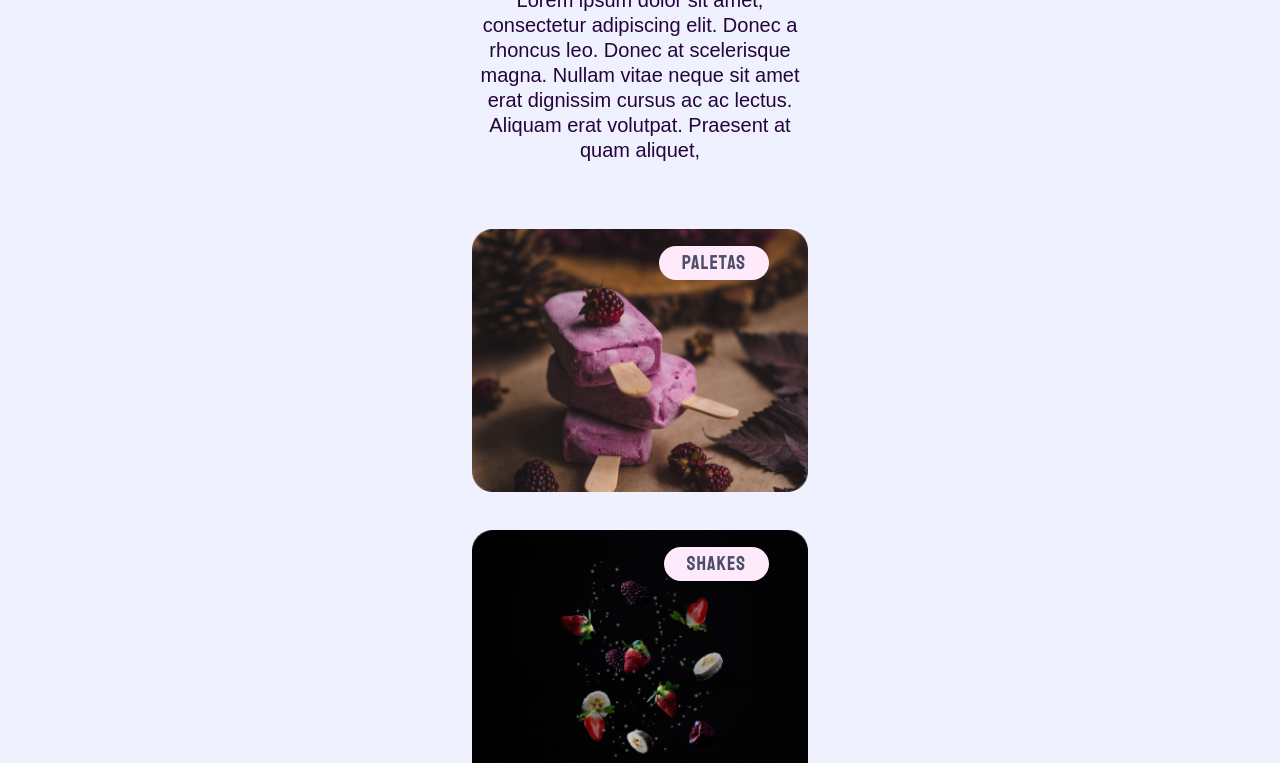
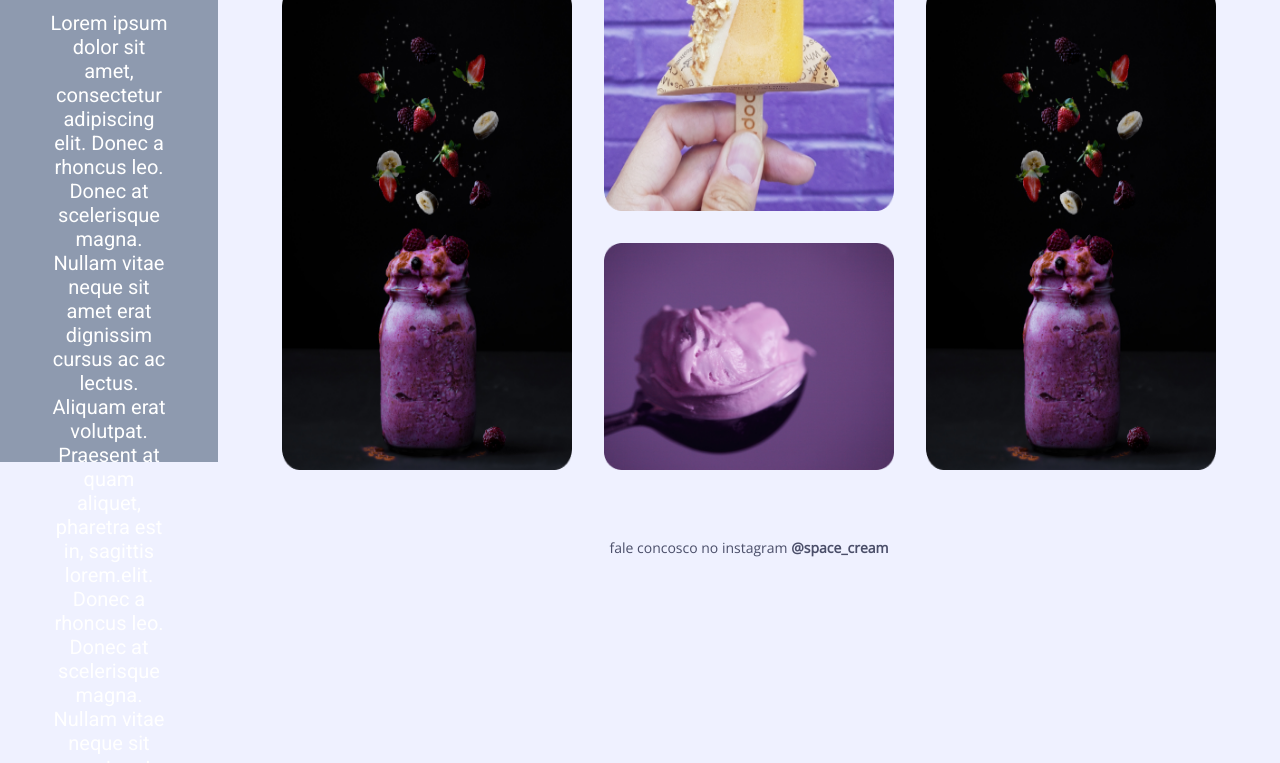
Before and after one commit to MoaraMiranda/rocketseat-HTML-CSS, a plain HTML site: page index.html in a window 1280 px wide. Shown: the part 338-1101 px from the top of the page. Drawn offline with nearby package versions, Linux system fonts and the light colour scheme; a web font is replaced by a local one.

Commit message:
Desktop layout added

```diff
--- a/index.html
+++ b/index.html
@@ -4,42 +4,73 @@
 <head>
   <meta charset="UTF-8">
   <meta name="viewport" content="width=device-width, initial-scale=1.0">
+
   <link rel="preconnect" href="https://fonts.googleapis.com">
   <link rel="preconnect" href="https://fonts.gstatic.com" crossorigin>
   <title>Space cream</title>
-  <link href="https://fonts.googleapis.com/css2?family=Palanquin&family=Staatliches&display=swap" rel="stylesheet">
+  <link
+    href="https://fonts.googleapis.com/css2?family=Open+Sans&family=Palanquin&family=Roboto&family=Staatliches&display=swap"
+    rel="stylesheet">
   <link rel="stylesheet" href="./style.css">
 </head>
 
 <body>
+  <div class="page">
     <header>
       <img src="images/logo 1.svg" alt="logo - sorvete em casquinha no meio de um circulo">
       <h1>SPACE CREAM</h1>
+      <p>Lorem ipsum dolor sit amet, consectetur adipiscing elit. Donec a rhoncus leo. Donec at scelerisque magna.
+        Nullam vitae
+        neque sit amet erat dignissim cursus ac ac lectus. Aliquam erat volutpat. Praesent at quam aliquet, pharetra est
+        in,
+        sagittis lorem.elit. Donec a rhoncus leo. Donec at scelerisque magna. Nullam vitae neque sit amet erat dignissim
+        cursus
+        ac ac lectus. Aliquam erat volutpat. Praesent at quam aliquet, pharetra est in, sagittis lorem.
+      </p>
     </header>
 
     <main>
-    <p>Lorem ipsum dolor sit amet, consectetur adipiscing elit. Donec a rhoncus leo. Donec at scelerisque magna. Nullam
+      <p>Lorem ipsum dolor sit amet, consectetur adipiscing elit. Donec a rhoncus leo. Donec at scelerisque magna.
+        Nullam
         vitae
         neque sit amet erat dignissim cursus ac ac lectus. Aliquam erat volutpat. Praesent at quam aliquet,
       </p>
-    <div class="card">
+      <div class="cards parent">
+        <div class="card div1">
           <img src="images/sorvete1.png" alt="3 Picolés de frutas vermelhas empilhados">
           <h2>Paletas</h2>
         </div>
-    <div class="card">
+
+        <div class="card div2">
           <img src="images/sorvete2.png" alt="Copo de vidro com milkshakes cor roxa e frutas variadas caindo no copo">
           <h2>Shakes</h2>
         </div>
-    <div class="card">
+
+        <div class="card div3">
           <img src="images/sorvete3.png" alt="Bopla de sorvete roxo em cima de uma colher">
           <h2>Massas</h2>
         </div>
-    <div class="card">
+
+        <div class="card div4">
           <img src="images/sorvete4.png" alt="Picolé bi-color sendo segurado pelo palito por uma mão">
           <h2>Picolés</h2>
         </div>
 
+        <div class="card div5">
+          <img src="images/sorvete1.png" alt="3 Picolés de frutas vermelhas empilhados">
+          <h2>Paletas</h2>
+        </div>
+
+        <div class="card div6">
+          <img src="images/sorvete2.png" alt="Copo de vidro com milkshakes cor roxa e frutas variadas caindo no copo">
+          <h2>Shakes</h2>
+        </div>
+      </div>
+      <footer>
+        fale concosco no instagram <span>@space_cream</span>
+      </footer>
     </main>
+  </div>
 </body>
 
 </html>
--- a/style.css
+++ b/style.css
@@ -1,9 +1,17 @@
+html,
+body,
+.page {
+  height: 100%;
+}
+
 * {
   margin: 0;
   padding: 0;
   box-sizing: border-box;
 }
 :root {
+  --ff-footer-desktop: "Open Sans", sans-serif;
+  --ff-text-desktop: "Roboto", sans-serif;
   --ff-text: "Palanquin", sans-serif;
   --ff-heading: "Staatliches", cursive;
   --fc-heading: #ffffff;
@@ -16,7 +24,6 @@
   --fs-body: 2rem;
 }
 body {
-  max-width: 400px;
   font-weight: 400;
   background-color: var(--bg-body-color);
   margin: auto;
@@ -32,19 +39,22 @@ header img {
 header h1 {
   background-color: #cbc0d3;
   color: var(--fc-heading);
+  font-family: var(--ff-heading);
   font-size: 4rem;
   line-height: 3.4rem;
   letter-spacing: 0.05em;
+  font-weight: 400;
   padding: 0.8rem;
   text-shadow: 0px 2px 2px rgba(0, 0, 0, 0.25);
 }
 main {
   padding: 0 3.2rem;
-  display: flex;
-  flex-direction: column;
+}
+.cards {
+  display: grid;
   gap: 3.6rem;
 }
-p {
+main p {
   font-family: var(--ff-text);
   font-size: var(--fs-body);
   color: var(--fc-primary);
@@ -54,6 +64,7 @@ p {
 }
 .card {
   position: relative;
+  display: flex;
 }
 .card img {
   width: 100%;
@@ -79,6 +90,18 @@ p {
 }
 .card img:hover {
   transform: scale(1.1);
+}
+span {
+  font-weight: bold;
+}
+footer {
+  font-family: var(--ff-footer-desktop);
+  font-size: 1.4rem;
+  line-height: 2.8rem;
+  font-weight: 400;
+  color: var(--fc-secondary);
+  text-align: center;
+  margin: 5rem;
 }
 
 /* animações */
@@ -107,3 +130,70 @@ p {
     transform: translateY(0);
   }
 }
+
+@media (max-width: 700px) {
+  header p {
+    display: none;
+  }
+}
+
+@media (min-width: 700px) {
+  .page {
+    display: flex;
+  }
+  header {
+    max-width: 38rem;
+    flex: 1;
+    animation: topdown 800ms;
+  }
+  header h1 {
+    font-size: 4.8rem;
+    line-height: 3.4rem;
+    font-family: var(--ff-heading);
+    font-weight: 400;
+  }
+  header p {
+    color: var(--fc-heading);
+    font-size: 20px;
+    line-height: 2.4rem;
+    padding: 3.2rem 5rem;
+    font-family: var(--ff-text-desktop);
+  }
+  main p {
+    display: none;
+  }
+  main {
+    margin: auto;
+    padding: 0;
+  }
+  .card h2 {
+    display: none;
+  }
+  .parent {
+    display: grid;
+    grid-template-columns: repeat(3, 1fr);
+    grid-template-rows: repeat(2, 1fr);
+    grid-column-gap: 32px;
+    grid-row-gap: 32px;
+    margin: 6.4rem;
+  }
+
+  .div1 {
+    grid-area: 1 / 1 / 2 / 2;
+  }
+  .div2 {
+    grid-area: 2 / 1 / 4 / 2;
+  }
+  .div3 {
+    grid-area: 3 / 2 / 3 / 2;
+  }
+  .div4 {
+    grid-area: 1 / 2 / 3 / 3;
+  }
+  .div5 {
+    grid-area: 1 / 3 / 2 / 4;
+  }
+  .div6 {
+    grid-area: 2 / 3 / 4 / 4;
+  }
+}
```
Lines whose indentation alone changed are shown as unchanged.
